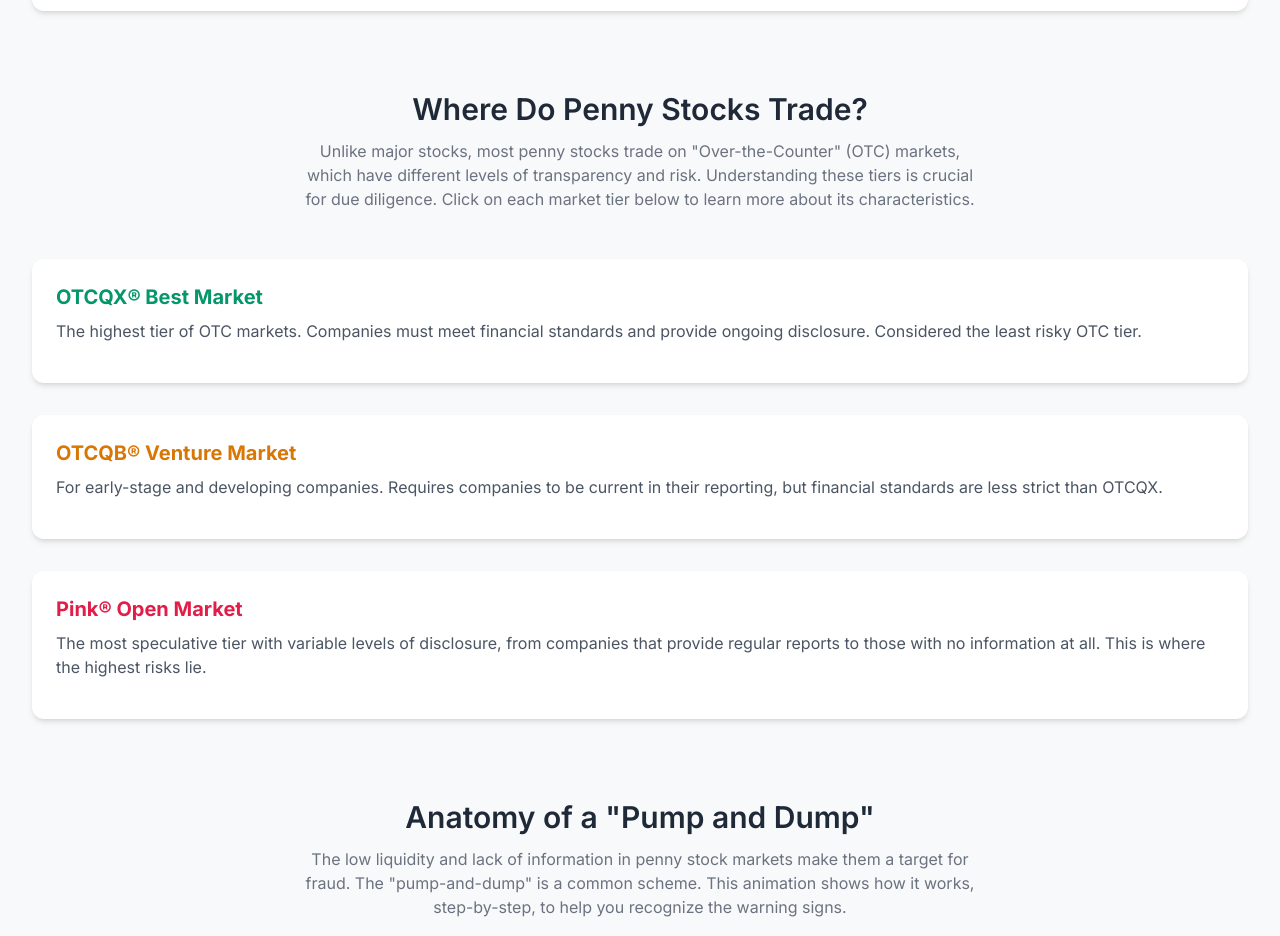
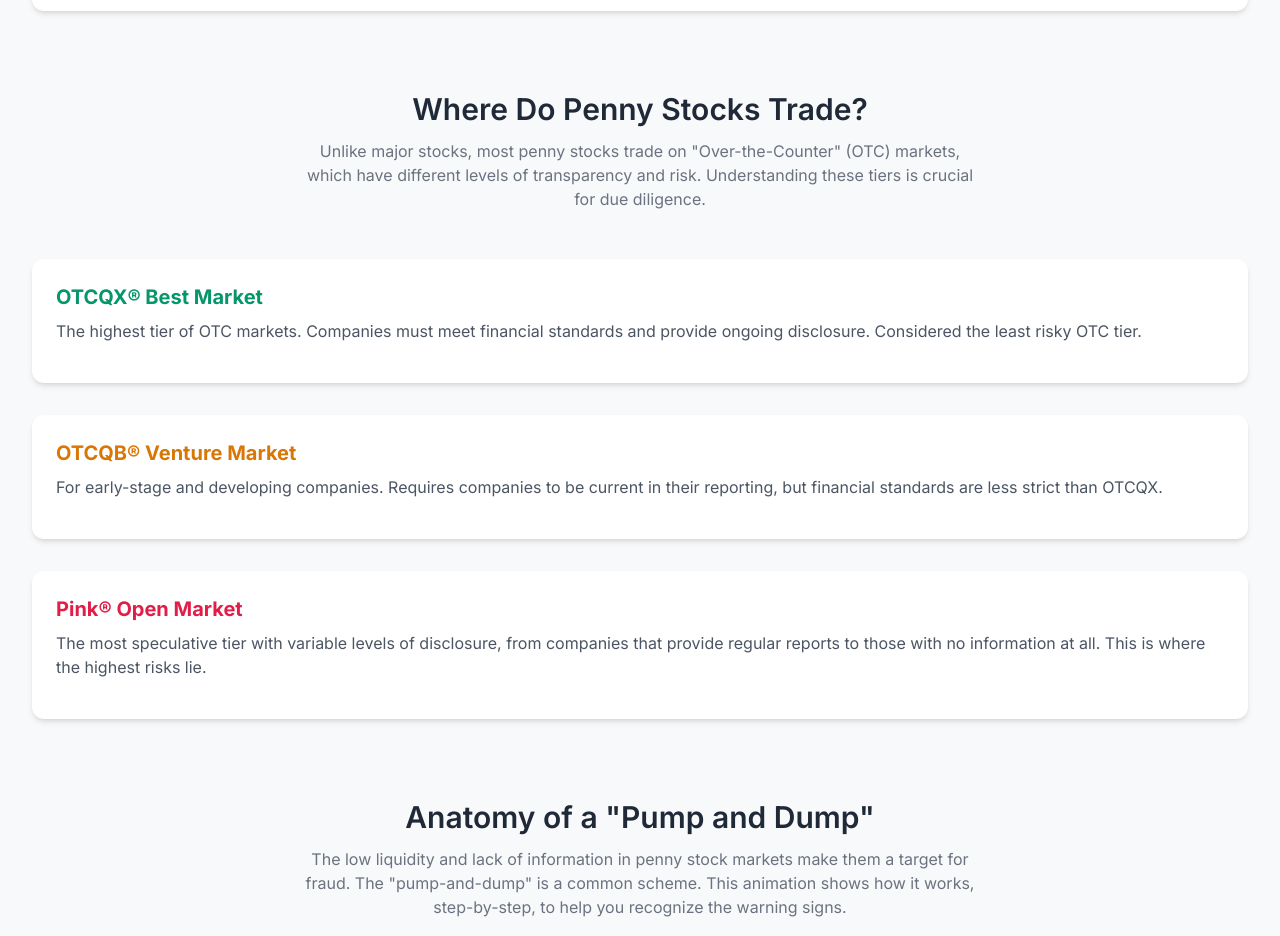
Before and after one commit to yyyprojects/PennyStock1, a plain HTML site: page index.html in a window 1280 px wide. Shown: the part 1539-2475 px from the top of the page. Drawn offline with nearby package versions, Linux system fonts and the light colour scheme.

Commit message:
Update index.html

```diff
--- a/index.html
+++ b/index.html
@@ -147,7 +147,7 @@
             <section id="markets" class="scroll-mt-20">
                 <div class="text-center mb-12">
                     <h3 class="text-2xl md:text-3xl font-semibold text-gray-800">Where Do Penny Stocks Trade?</h3>
-                    <p class="mt-3 max-w-2xl mx-auto text-md text-gray-500">Unlike major stocks, most penny stocks trade on "Over-the-Counter" (OTC) markets, which have different levels of transparency and risk. Understanding these tiers is crucial for due diligence. Click on each market tier below to learn more about its characteristics.</p>
+                    <p class="mt-3 max-w-2xl mx-auto text-md text-gray-500">Unlike major stocks, most penny stocks trade on "Over-the-Counter" (OTC) markets, which have different levels of transparency and risk. Understanding these tiers is crucial for due diligence.</p>
                 </div>
                 <div class="space-y-8">
                     <div class="market-tier-card section-card p-6 cursor-pointer" data-tier="otcqx">
```
